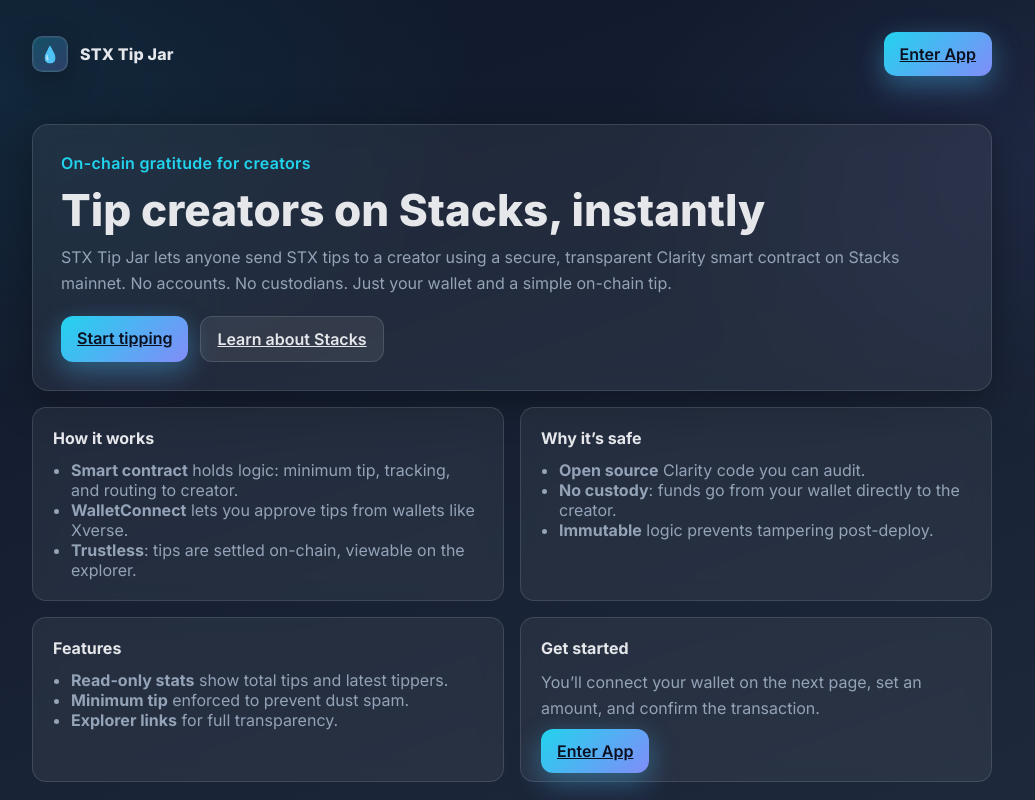
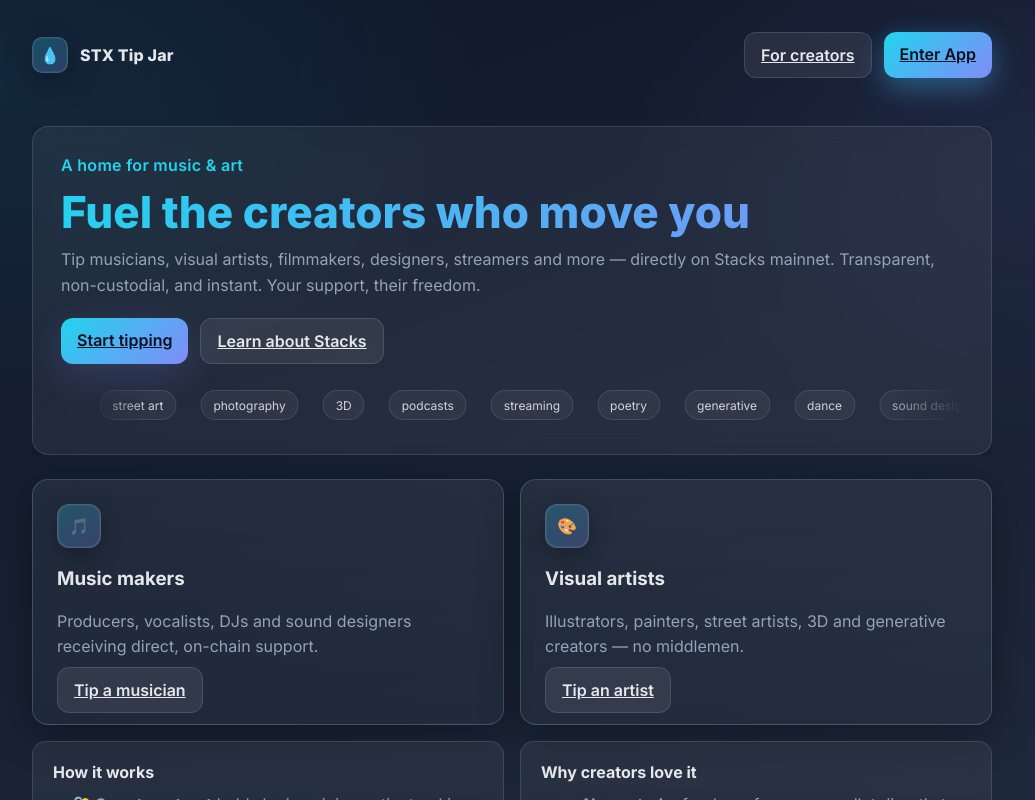
Before and after one commit to Wilfred102/tip-jar, a React (Vite) app in the folder frontend/: page / in a window 1280 px wide. Shown: the top 800 px of the page, without its empty margins (128-1163 px from the left). Built offline with nearby package versions, Linux system fonts and the light colour scheme; no server answers; what @stacks/network would draw is missing.

Commit message:
animations

```diff
--- a/frontend/src/pages/Landing.tsx
+++ b/frontend/src/pages/Landing.tsx
@@ -10,23 +10,56 @@
           <div>STX Tip Jar</div>
         </div>
         <div className="actions">
+          <a href="#creators" className="btn btn-secondary">For creators</a>
           <Link to="/app" className="btn btn-primary">Enter App</Link>
         </div>
       </header>
 
-      <section className="hero">
+      <section className="hero" style={{ position: 'relative', overflow: 'hidden' }}>
+        {/* Ambient aurora background */}
+        <div className="aurora aurora-1" aria-hidden="true" />
+        <div className="aurora aurora-2" aria-hidden="true" />
+        <div className="aurora aurora-3" aria-hidden="true" />
+
         <div className="hero-card" style={{ gridColumn: '1 / -1' }}>
-          <div className="kicker">On-chain gratitude for creators</div>
-          <h1 className="title">Tip creators on Stacks, instantly</h1>
+          <div className="kicker">A home for music & art</div>
+          <h1 className="title gradient-text">Fuel the creators who move you</h1>
           <p className="subtitle">
-            STX Tip Jar lets anyone send STX tips to a creator using a secure, transparent
-            Clarity smart contract on Stacks mainnet. No accounts. No custodians. Just your
-            wallet and a simple on-chain tip.
+            Tip musicians, visual artists, filmmakers, designers, streamers and more — directly on
+            Stacks mainnet. Transparent, non-custodial, and instant. Your support, their freedom.
           </p>
           <div className="actions">
-            <Link to="/app" className="btn btn-primary">Start tipping</Link>
+            <Link to="/app" className="btn btn-primary btn-glow">Start tipping</Link>
             <a className="btn btn-secondary" href="https://www.hiro.so/stacks" target="_blank" rel="noreferrer">Learn about Stacks</a>
           </div>
+
+          {/* Creative tag marquee */}
+          <div className="marquee" style={{ marginTop: 20 }}>
+            <div className="marquee-track">
+              {['beats', 'visual art', 'live coding', 'indie film', 'street art', 'photography', '3D', 'podcasts', 'streaming', 'poetry', 'generative', 'dance', 'sound design', 'illustration'].map((tag) => (
+                <span key={tag} className="marquee-item pill">{tag}</span>
+              ))}
+              {['beats', 'visual art', 'live coding', 'indie film', 'street art', 'photography', '3D', 'podcasts', 'streaming', 'poetry', 'generative', 'dance', 'sound design', 'illustration'].map((tag) => (
+                <span key={tag + '-dup'} className="marquee-item pill">{tag}</span>
+              ))}
+            </div>
+          </div>
+        </div>
+      </section>
+
+      {/* Creator spotlights */}
+      <section id="creators" className="grid" style={{ marginTop: 24 }}>
+        <div className="spotlight-card">
+          <div className="emoji-badge">🎵</div>
+          <h3>Music makers</h3>
+          <p className="subtitle">Producers, vocalists, DJs and sound designers receiving direct, on-chain support.</p>
+          <Link to="/app" className="btn btn-secondary">Tip a musician</Link>
+        </div>
+        <div className="spotlight-card">
+          <div className="emoji-badge">🎨</div>
+          <h3>Visual artists</h3>
+          <p className="subtitle">Illustrators, painters, street artists, 3D and generative creators — no middlemen.</p>
+          <Link to="/app" className="btn btn-secondary">Tip an artist</Link>
         </div>
       </section>
 
@@ -34,17 +67,17 @@
         <div className="card">
           <h3>How it works</h3>
           <ul className="list">
-            <li><strong>Smart contract</strong> holds logic: minimum tip, tracking, and routing to creator.</li>
-            <li><strong>WalletConnect</strong> lets you approve tips from wallets like Xverse.</li>
-            <li><strong>Trustless</strong>: tips are settled on-chain, viewable on the explorer.</li>
+            <li>🔐 <strong>Smart contract</strong> holds logic: minimum tip, tracking and routing.</li>
+            <li>🔗 <strong>WalletConnect</strong> lets you approve tips from wallets like Xverse.</li>
+            <li>🔎 <strong>Transparent</strong>: tips are settled on-chain, viewable on the explorer.</li>
           </ul>
         </div>
         <div className="card">
-          <h3>Why it’s safe</h3>
+          <h3>Why creators love it</h3>
           <ul className="list">
-            <li><strong>Open source</strong> Clarity code you can audit.</li>
-            <li><strong>No custody</strong>: funds go from your wallet directly to the creator.</li>
-            <li><strong>Immutable</strong> logic prevents tampering post-deploy.</li>
+            <li>👐 <strong>No custody</strong>: funds go from your wallet directly to the creator.</li>
+            <li>🧩 <strong>Composable</strong>: easy to embed in bios, link-in-bio, websites, streams.</li>
+            <li>🛡️ <strong>Open-source</strong> Clarity you can audit.</li>
           </ul>
         </div>
       </section>
@@ -60,8 +93,8 @@
         </div>
         <div className="card">
           <h3>Get started</h3>
-          <p className="subtitle">You’ll connect your wallet on the next page, set an amount, and confirm the transaction.</p>
-          <Link to="/app" className="btn btn-primary">Enter App</Link>
+          <p className="subtitle">Connect your wallet on the next page, set an amount and confirm the transaction.</p>
+          <Link to="/app" className="btn btn-primary btn-glow">Enter App</Link>
         </div>
       </section>
 
--- a/frontend/src/styles.css
+++ b/frontend/src/styles.css
@@ -125,3 +125,118 @@
 .list code { color: var(--text); }
 
 .footer { margin-top: 48px; color: var(--muted); font-size: 12px; text-align: center; }
+
+/* --- Creator landing enhancements --- */
+.gradient-text {
+  background: linear-gradient(135deg, var(--accent), var(--accent-2));
+  -webkit-background-clip: text;
+  background-clip: text;
+  color: transparent;
+}
+
+.pill {
+  display: inline-flex;
+  align-items: center;
+  height: 30px;
+  padding: 0 12px;
+  border-radius: 999px;
+  border: 1px solid var(--card-border);
+  background: rgba(255,255,255,0.06);
+  margin-right: 12px;
+  white-space: nowrap;
+  font-size: 12px;
+  color: var(--text);
+}
+
+.marquee {
+  position: relative;
+  overflow: hidden;
+  mask-image: linear-gradient(to right, transparent, black 10%, black 90%, transparent);
+}
+.marquee-track {
+  display: inline-flex;
+  gap: 12px;
+  padding: 6px 0;
+  animation: marqueeScroll 22s linear infinite;
+}
+.marquee-item { opacity: 0.9; }
+
+@keyframes marqueeScroll {
+  from { transform: translateX(0); }
+  to { transform: translateX(-50%); }
+}
+
+/* Soft glow for primary CTAs */
+.btn-glow {
+  box-shadow: 0 0 0 0 rgba(34,211,238,0.0), 0 0 0 0 rgba(129,140,248,0.0), 0 12px 36px rgba(129,140,248,0.18);
+}
+.btn-glow:hover {
+  box-shadow: 0 0 0 6px rgba(34,211,238,0.10), 0 0 0 0 rgba(129,140,248,0.0), 0 16px 44px rgba(129,140,248,0.25);
+}
+
+/* Aurora ambient blobs */
+.aurora {
+  position: absolute;
+  inset: -20% -10% auto -10%;
+  filter: blur(40px);
+  opacity: 0.6;
+  pointer-events: none;
+}
+.aurora-1 {
+  background: radial-gradient(40% 40% at 20% 30%, rgba(34,211,238,0.35), transparent 60%);
+  animation: floatA 16s ease-in-out infinite;
+}
+.aurora-2 {
+  background: radial-gradient(35% 35% at 80% 20%, rgba(129,140,248,0.35), transparent 60%);
+  animation: floatB 18s ease-in-out infinite;
+}
+.aurora-3 {
+  background: radial-gradient(45% 45% at 50% 70%, rgba(52,211,153,0.25), transparent 60%);
+  animation: floatC 22s ease-in-out infinite;
+}
+@keyframes floatA {
+  0%,100% { transform: translateY(-10px); }
+  50% { transform: translateY(10px); }
+}
+@keyframes floatB {
+  0%,100% { transform: translateX(10px); }
+  50% { transform: translateX(-10px); }
+}
+@keyframes floatC {
+  0%,100% { transform: translate(5px,-5px); }
+  50% { transform: translate(-5px,5px); }
+}
+
+/* Spotlight creator cards */
+.spotlight-card {
+  position: relative;
+  border: 1px solid var(--card-border);
+  background: linear-gradient(180deg, rgba(255,255,255,0.06), rgba(255,255,255,0.03));
+  border-radius: 16px;
+  padding: 24px;
+  box-shadow: 0 10px 40px rgba(0,0,0,0.35);
+}
+.spotlight-card::after {
+  content: '';
+  position: absolute;
+  inset: -1px;
+  border-radius: 16px;
+  pointer-events: none;
+  background: linear-gradient(135deg, rgba(34,211,238,0.18), rgba(129,140,248,0.18));
+  mask: linear-gradient(#000 0 0) content-box, linear-gradient(#000 0 0);
+  -webkit-mask: linear-gradient(#000 0 0) content-box, linear-gradient(#000 0 0);
+  -webkit-mask-composite: xor;
+  mask-composite: exclude;
+  padding: 1px;
+  opacity: 0.65;
+}
+
+.emoji-badge {
+  width: 44px; height: 44px;
+  display: grid; place-items: center;
+  border-radius: 12px;
+  background: linear-gradient(145deg, rgba(34,211,238,0.25), rgba(129,140,248,0.25));
+  border: 1px solid var(--card-border);
+  box-shadow: inset 0 0 0 1px rgba(255,255,255,0.06), 0 8px 24px rgba(0,0,0,0.3);
+  margin-bottom: 10px;
+}
```
